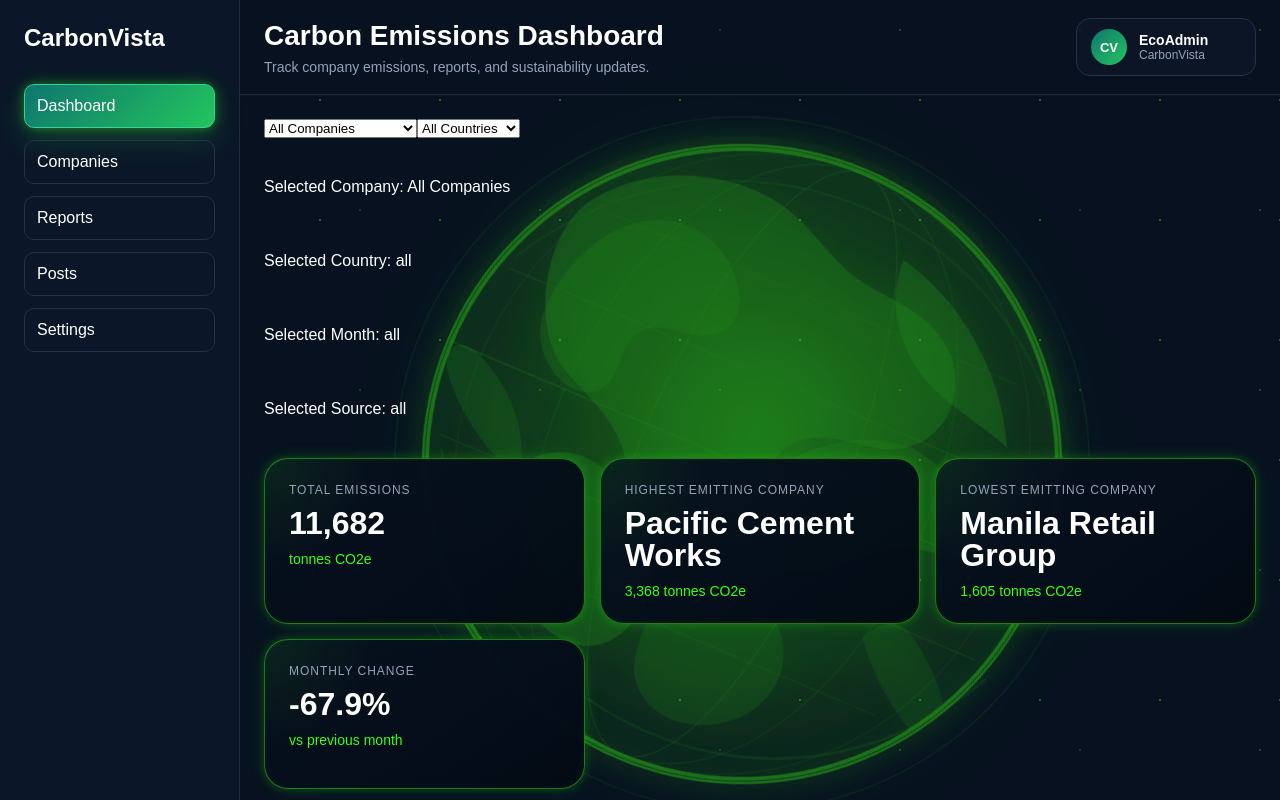
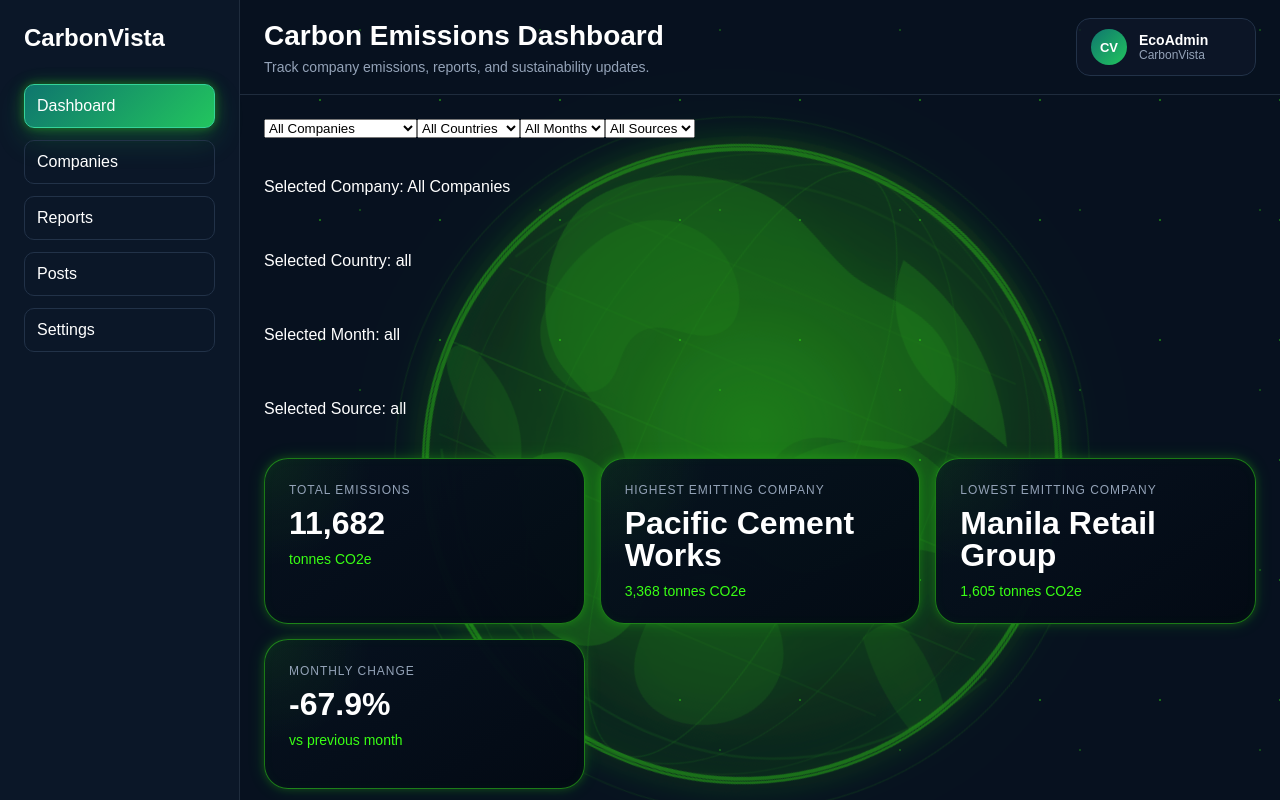
Before and after one commit to Jayzeek2025/Carbon-Emission-Dashboard, a Next.js app: page / in a window 1280 px wide. Shown: the top 800 px of the page. Built offline with nearby package versions, Linux system fonts and the light colour scheme.

Commit message:
feat: add month and source filter controls

```diff
--- a/src/app/page.tsx
+++ b/src/app/page.tsx
@@ -16,8 +16,18 @@ export default function Home() {
   const { countries, companies, loading, error, refetch } = useDashboardData();
   const [selectedCompany, setSelectedCompany] = useState("all");
   const [selectedCountry, setSelectedCountry] = useState("all");
-  const [selectedMonth] = useState("all");
-  const [selectedSource] = useState("all");
+  const [selectedMonth, setSelectedMonth] = useState("all");
+  const [selectedSource, setSelectedSource] = useState("all");
+
+  const allEmissions = companies.flatMap((company) => company.emissions);
+
+  const months = Array.from(
+    new Set(allEmissions.map((emission) => emission.yearMonth)),
+  ).sort();
+
+  const sources = Array.from(
+    new Set(allEmissions.map((emission) => emission.source)),
+  ).sort();
 
   return (
     <AppShell>
@@ -30,10 +40,16 @@ export default function Home() {
           <DashboardFilters
             companies={companies}
             countries={countries}
+            months={months}
+            sources={sources}
             selectedCompany={selectedCompany}
             selectedCountry={selectedCountry}
+            selectedMonth={selectedMonth}
+            selectedSource={selectedSource}
             onCompanyChange={setSelectedCompany}
             onCountryChange={setSelectedCountry}
+            onMonthChange={setSelectedMonth}
+            onSourceChange={setSelectedSource}
           />
 
           <p>
--- a/src/components/dashboard/DashboardFilters.tsx
+++ b/src/components/dashboard/DashboardFilters.tsx
@@ -9,20 +9,33 @@ type DashboardFiltersProps = {
     name: string;
   }[];
 
+  months: string[];
+  sources: string[];
+  selectedMonth: string;
+  selectedSource: string;
+
   selectedCompany: string;
   selectedCountry: string;
 
   onCompanyChange: (value: string) => void;
   onCountryChange: (value: string) => void;
+  onMonthChange: (value: string) => void;
+  onSourceChange: (value: string) => void;
 };
 
 export default function DashboardFilters({
   companies,
   countries,
+  months,
+  sources,
   selectedCompany,
   selectedCountry,
+  selectedMonth,
+  selectedSource,
   onCompanyChange,
   onCountryChange,
+  onMonthChange,
+  onSourceChange,
 }: DashboardFiltersProps) {
   return (
     <div className="dashboard-filters">
@@ -51,6 +64,32 @@ export default function DashboardFilters({
           </option>
         ))}
       </select>
+
+      <select
+        value={selectedMonth}
+        onChange={(event) => onMonthChange(event.target.value)}
+      >
+        <option value="all">All Months</option>
+
+        {months.map((month) => (
+          <option key={month} value={month}>
+            {month}
+          </option>
+        ))}
+      </select>
+
+      <select
+        value={selectedSource}
+        onChange={(event) => onSourceChange(event.target.value)}
+      >
+        <option value="all">All Sources</option>
+
+        {sources.map((source) => (
+          <option key={source} value={source}>
+            {source}
+          </option>
+        ))}
+      </select>
     </div>
   );
 }
```
